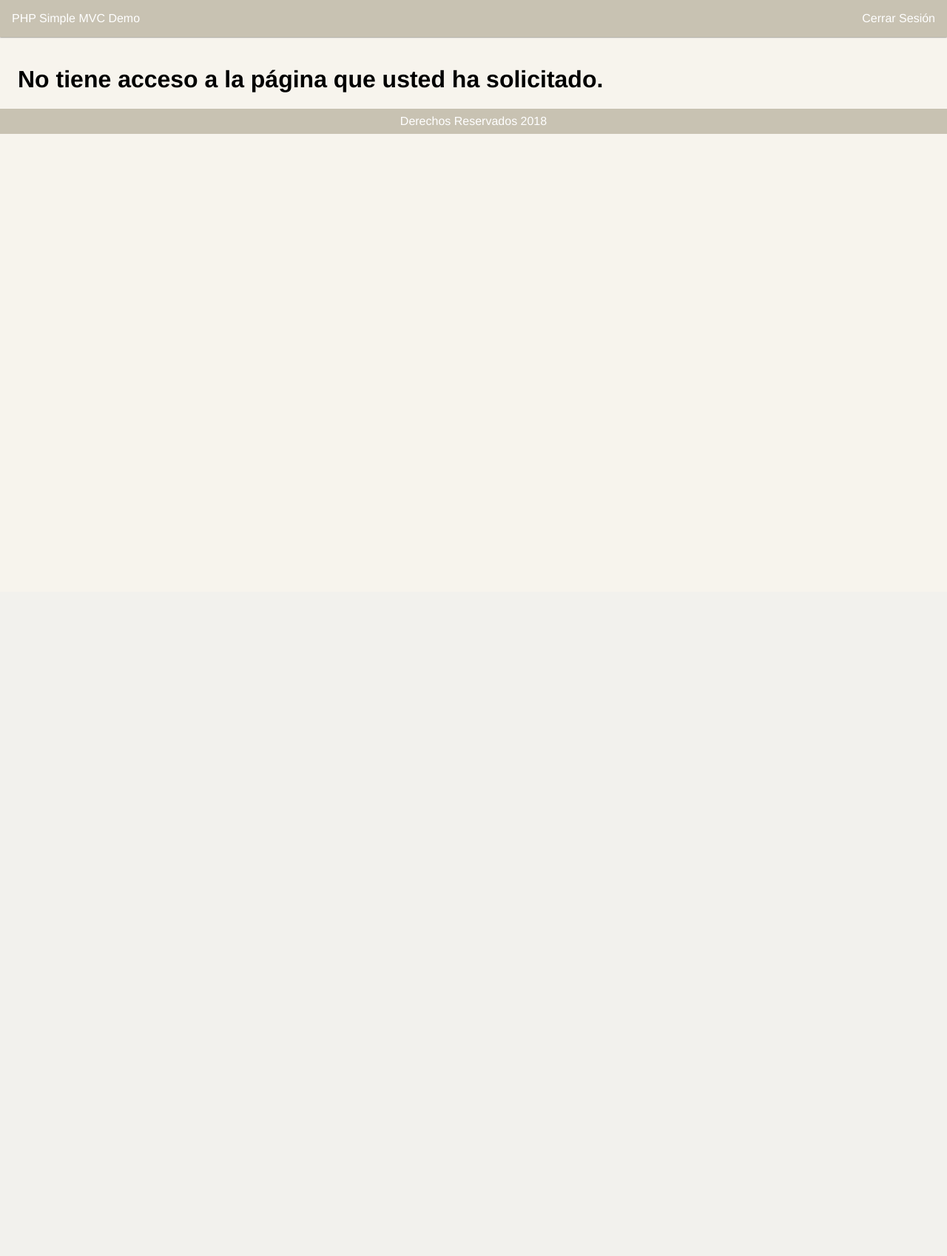
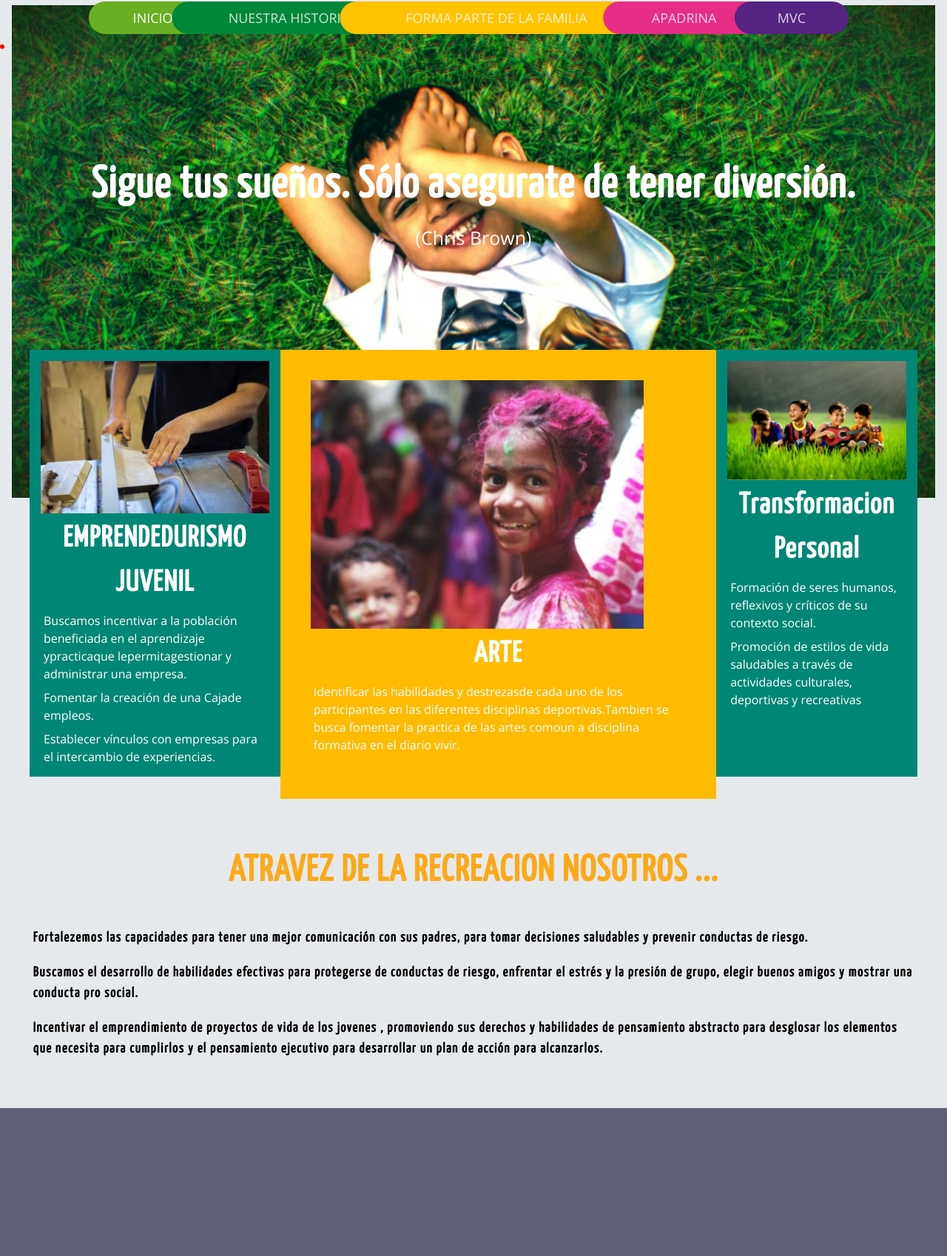
Before and after one commit to williamsrubio5/ProyectoMVC, a PHP site: page /mvc/index.php?page=recreacion in a window 1280 px wide. Shown: the whole page at 74% size. Before the commit the page ends 181 px from the top, so only its background shows below. Run offline with PHP 8.4, Linux system fonts and the light colour scheme; the visitor is signed in with stand-in values (Sample User, id 1); data that the repository does not hold is empty; some libraries are stand-ins or nearby versions; some web fonts are replaced.

Commit message:
recreacion

```diff
--- /dev/null
+++ b/mvc/controllers/recreacion.control.php
@@ -0,0 +1,10 @@
+<?php
+
+function run()
+{
+   renderizar("recreacion", Array());
+}
+
+run();
+
+?>
--- a/mvc/index.php
+++ b/mvc/index.php
@@ -48,6 +48,11 @@ case "logout":
 case "nosotros":
     include_once "controllers/security/logout.control.php";
     die();
+
+    case "recreacion":
+          include_once "controllers/recreacion.control.php";
+          die();
+
 
 }
 
--- /dev/null
+++ b/mvc/public/css/recreacion.css
@@ -0,0 +1,274 @@
+@import url(https://fonts.googleapis.com/css?family=Yanone+Kaffeesatz);
+@import 'https://fonts.googleapis.com/css?family=Open+Sans';
+* {
+  box-sizing: border-box;
+}
+img {
+  display: block;
+  max-width: 100%;
+}
+body {
+  margin: 0;
+  font-family: 'Open Sans', sans-serif;
+}
+h1, h2, h3, h4, h5, h6 {
+  font-family: 'Yanone Kaffeesatz', sans-serif;
+  letter-spacing: 1.5px;
+}
+.section__titulo {
+  text-align: center;
+  font-size: 40px;
+  color: #FBA919;
+}
+.contenedor {
+  margin: auto;
+  width: 99%;
+}
+
+/*-------------------Estilos del header -------------------*/
+.header {
+  height: 60px;
+}
+.header .contenedor {
+  display: flex;
+  justify-content: space-between;
+}
+.logo, .icon-menu {
+  margin: 5px;
+  color: #fff;
+}
+.icon-menu {
+  display: block;
+  width: 40px;
+  height: 40px;
+  font-size: 30px;
+  text-align: center;
+  line-height: 45px;
+  border-radius: 5px;
+  margin-left: auto;
+  cursor: pointer;
+}
+
+
+/*--------------Estilos de banner--------------*/
+
+.banner {
+  margin-top: -60px;
+  position: relative;
+  z-index: -1000;
+  margin-bottom: 20px;
+}
+
+.banner .contenedor {
+  position: absolute;
+  top: 50%;
+  left: 50%;
+  transform: translateX(-50%) translateY(-50%);
+  width: 100%;
+  color: #fff;
+  text-align: center;
+}
+
+.banner__txt {
+  display: none;
+}
+
+/*-----------------Estilos de info-----------------*/
+
+
+
+.info__columna1 {
+  background: #008677  ;
+  color: #fff;
+  padding: 15px;
+  margin-bottom: 60px;
+}
+
+.info__columna2 {
+  background: #ffbb00;
+  color: #fff;
+  padding: 41px;
+  margin-bottom: 30px;
+}
+.info__columna3 {
+  background: #008677 ;
+  color: #fff;
+  padding: 15px;
+  margin-bottom: 60px;
+}
+
+.info, .cursos {
+  display: flex;
+  justify-content: space-between;
+  margin-top: 90px;
+}
+
+/*-----------------Estilos de cursos-----------------*/
+.cursos__columna {
+  position: relative;
+  margin-bottom: 30px;
+}
+.cursos__descripcion {
+  position: absolute;
+  top: 0;
+  left: 0;
+  color: #fff;
+  background: rgba(0,0,0,0.5);
+  width: 60%;
+  height: 100%;
+  padding: 5px;
+}
+.cursos__titulo {
+  font-size: 25px;
+  margin: 5px 0;
+}
+.cursos__img {
+  width: 100%;
+}
+
+
+/*------------------Estilos responsive------------------*/
+
+@media screen and (max-width: 1100px){
+
+    .container-body{
+        flex-wrap: wrap;
+    }
+
+    .colum1{
+        max-width: 100%;
+    }
+
+    .colum2,
+    .colum3{
+        margin-top: 40px;
+    }
+  }
+
+
+
+
+
+  /*------------------Estilos responsive------------------*/
+
+  @media(min-width:480px) {
+    .logo {
+      font-size: 40px;
+    }
+    .banner__titulo {
+      font-size: 30px;
+      margin: 5px 0;
+    }
+    .banner__txt {
+      display: block;
+      font-size: 18px;
+      margin: 7px 0;
+    }
+    .info, .cursos {
+      display: flex;
+      justify-content: space-between;
+      margin-top: -90px;
+    }
+    .info__columna {
+      width: 32%;
+    }
+    .info__titulo {
+      font-size: 30px;
+      margin: 5px 0;
+    }
+    .section__titulo {
+      width: 100%;
+    }
+    .cursos {
+      flex-wrap: wrap;
+      margin-top: 0;
+    }
+    .cursos__columna {
+      width: 49%;
+    }
+    .footer .social [class^="icon-"] {
+      margin: 0 10px;
+    }
+  }
+  @media(min-width:768px) {
+    .banner__titulo {
+      font-size: 50px;
+    }
+    .cursos__titulo {
+      font-size: 40px;
+    }
+
+  }
+
+  @media(min-width:1024px) {
+    .contenedor {
+      width: 1000px;
+    }
+    .section__titulo {
+      font-size: 50px;
+      margin: 30px 0;
+    }
+    .nav {
+      position: static;
+      width: auto;
+    }
+    .menu {
+      display: flex;
+    }
+    .icon-menu {
+      display: none;
+    }
+    .menu__link {
+      background: none;
+      font-size: 12px;
+      font-style: bold;
+    }
+    .select {
+      color: #fff;
+      background: #FBA919;
+    }
+    .banner__titulo {
+      font-size: 60px;
+    }
+    .banner__txt {
+      font-size: 25px;
+    }
+    .info {
+      margin-top: -120px;
+    }
+    .info__columna {
+      padding: 30px;
+    }
+    .info__titulo {
+      font-size: 40px;
+      text-align: center;
+    }
+    .cursos__descripcion {
+      padding: 20px;
+    }
+    .cursos__titulo {
+      font-size: 50px;
+    }
+    .cursos__txt {
+      font-size: 20px;
+    }
+
+
+
+  }
+
+  @media(min-width:1280px) {
+    .contenedor {
+      width: 1200px;
+    }
+    .logo {
+      font-size: 60px;
+    }
+    .banner .contenedor {
+      top: 40%;
+    }
+    .info {
+      margin-top: -220px;
+    }
+
+  }
--- /dev/null
+++ b/mvc/public/js/javascript.js
@@ -0,0 +1,5 @@
+var btnMenu = document.getElementById('btn-menu');
+var nav = document.getElementById('nav');
+btnMenu.addEventListener('click', function(){
+  nav.classList.toggle('mostrar');
+});
--- a/mvc/views/home.view.tpl
+++ b/mvc/views/home.view.tpl
@@ -50,7 +50,7 @@
                 <h3>Recreacion</h3>
                 <p>Fortalezemos las capacidades para tener una mejor comunicación con sus padres, para tomar decisiones saludables y prevenir conductas de riesgo.</p>
 
-                <a class = "Busqueda" href="recreacion.html">Leer Mas<a>
+                <a class = "Busqueda" href="index.php?page=recreacion" class="{{index}}">Leer Mas<a>
 
             </div>
             </div>
--- /dev/null
+++ b/mvc/views/recreacion.view.tpl
@@ -0,0 +1,61 @@
+
+<head>
+    <meta charset="UTF-8">
+    <meta name="viewport" content="width=device-width,user-scalable=no ,initial-scale=1.0,maximum-scale=1.0,minimum-scale=1.0">
+
+    <link rel="stylesheet"   href="public/css/recreacion.css">
+    <script src="https://kit.fontawesome.com/a27d97ec24.js" crossorigin="anonymous"></script>
+    <title>Recreacion</title>
+</head>
+<body>
+
+    <div class="banner">
+     <img src="public/img/IMG1.jpg" alt="">
+      <div class="contenedor">
+        <h2 class="banner__titulo">Sigue tus sueños. Sólo asegurate de tener diversión.</h2>
+        <p class="banner__txt"> (Chris Brown)</p>
+      </div>
+    </div>
+
+    <main class="main">
+      <div class="contenedor">
+        <section class="info">
+          <article class="info__columna1">
+            <img src="public/img/IMG6.jpg" alt="" class="info__img">
+             <h2 class="info__titulo">EMPRENDEDURISMO JUVENIL </h2>
+            <p class="info__txt">Buscamos incentivar a la población beneficiada en el aprendizaje y  practica  que le  permita  gestionar y administrar una empresa.</p>
+            <p class="info__txt">Fomentar la creación de una Caja  de empleos.</p>
+            <p class="info__txt"> Establecer vínculos con empresas para el intercambio de experiencias. </p>
+          </article>
+          <article class="info__columna2">
+            <img src="public/img/IMG2.jpg" alt="" class="info__img">
+            <h2 class="info__titulo">ARTE</h2>
+              <p class="info__txt">Identificar las habilidades y destrezas  de cada uno de los participantes en las diferentes disciplinas deportivas.
+              Tambien se busca fomentar la practica de las artes como  un a disciplina formativa en el diario vivir.
+              </p>
+          </article>
+          <article class="info__columna3">
+            <img src="public/img/IMG5.jpg" alt="" class="info__img">
+            <h2 class="info__titulo">Transformacion Personal </h2>
+            <p class="info__txt">Formación de seres humanos, reflexivos y críticos de su contexto social.
+            </p>
+            <p class="info__txt">Promoción de estilos de vida saludables a través de actividades 		  culturales, deportivas y recreativas
+            </p>
+          </article>
+
+        </section>
+
+        <section class="cursos">
+          <h2 class="section__titulo"> ATRAVEZ DE LA RECREACION NOSOTROS ...</h2>
+          <h3 class= "desc_titulo">   Fortalezemos las capacidades para tener una mejor comunicación con sus padres, para tomar decisiones saludables y prevenir conductas de riesgo. </h3>
+          <h3 class= "desc_titulo"> Buscamos el desarrollo de habilidades efectivas para protegerse de conductas de riesgo, enfrentar el estrés y la presión de grupo, elegir buenos amigos y mostrar una conducta pro social.
+          </h3>
+          <h3 class= "desc_titulo"> Incentivar el emprendimiento de proyectos de vida de los jovenes , promoviendo sus derechos y habilidades de pensamiento abstracto para desglosar los elementos que necesita para cumplirlos y el pensamiento ejecutivo para desarrollar un plan de acción para alcanzarlos.
+          </h3>
+    </section>
+
+</div>
+</main>
+
+    <script src="public/js/javascript.js"></script>
+  </body>
```
